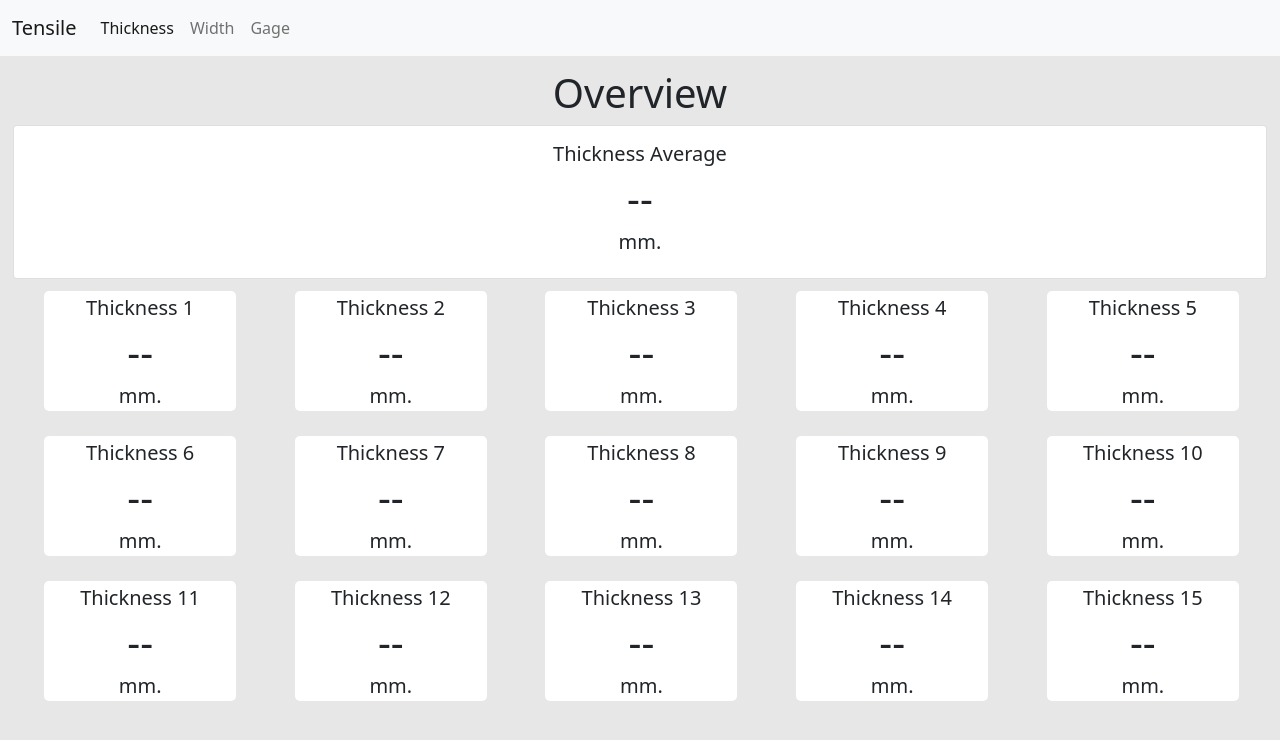
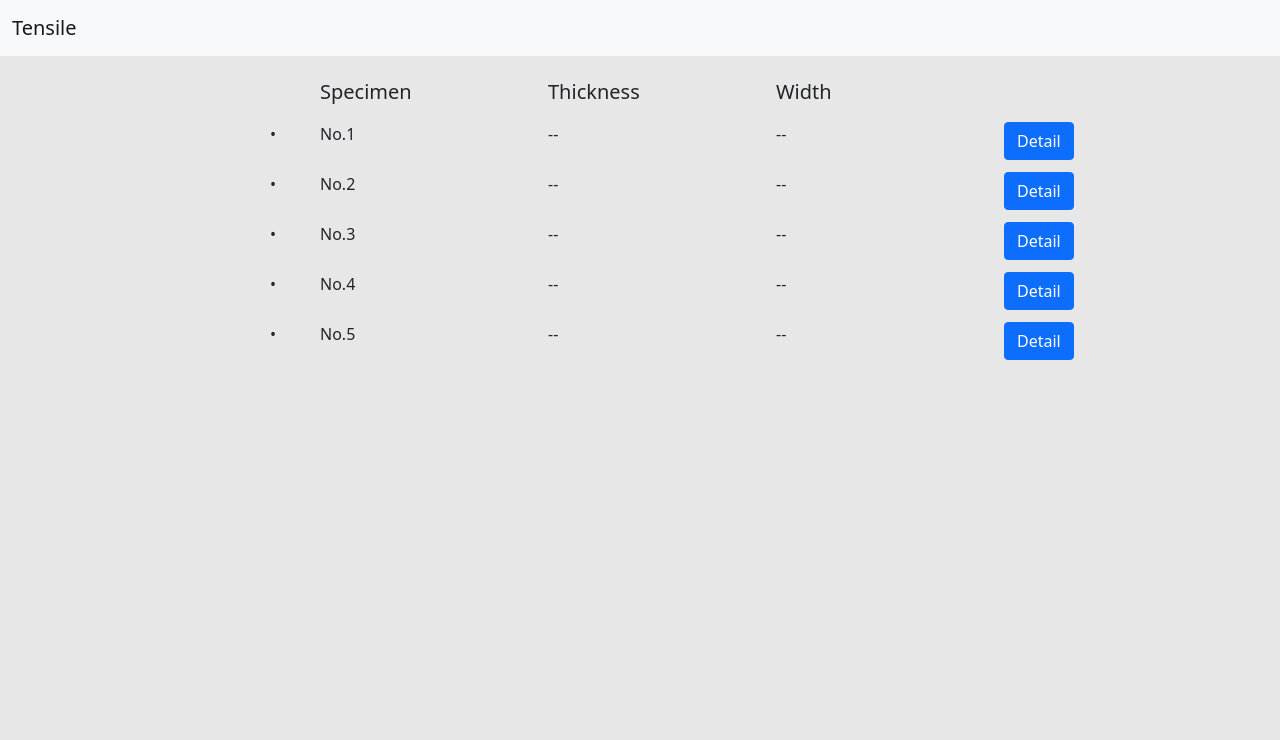
Before and after one commit to Nomoki/web-tensile-test, a plain HTML site: page index.html in a window 1280 px wide. Drawn offline with nearby package versions, Linux system fonts and the light colour scheme.

Commit message:
index update

```diff
--- a/index.html
+++ b/index.html
@@ -22,164 +22,122 @@
             </button>
             <div class="collapse navbar-collapse" id="navbarNavAltMarkup">
                  <div class="navbar-nav">
-              <a class="nav-link active" aria-current="page" href="#">Thickness</a>
-              <a class="nav-link" href="width.html">Width</a>
-              <a class="nav-link" href="width.html">Gage</a>
+
             </div>
             </div>
         </div>
     </nav>
-    <div class="section">
-        <h1 class="head">Overview</h1>
+    <br>
+    <div class="container">
         <div class="row">
             <div class="col">
-                <div class="card">
-                    <div class="card-body">
-                        <h5 class="card-title">Thickness Average</h5>
-                        <h1 class="card-text">--</h1>
-                        <h5>mm.</h5>
 
               </div>
-                </div>
-            </div>
-        </div>
-        <div class="con">
-        <div class="section">
-            <div class="row">
               <div class="col">
-                    <div class="data1">
-                        <h5>Thickness 1</h5>
-                        <h1 class="card-text">--</h1>
-                        <h5>mm.</h5>
-                    </div>
+                <h5>Specimen</h5>
               </div>
               <div class="col">
-                    <div class="data1">
-                        <h5>Thickness 2</h5>
-                        <h1 class="card-text">--</h1>
-                        <h5>mm.</h5>
-
-                    </div>
+                <h5>Thickness</h5>
               </div>
               <div class="col">
-                    <div class="data1">
-                        <h5>Thickness 3</h5>
-                        <h1 class="card-text">--</h1>
-                        <h5>mm.</h5>
+                <h5>Width</h5>
+                </div>
+                <div class="col">
 
                 </div>
         </div>
 
+        <div class="row">
+            <div class="col dot">
+                <p>•</p>
+            </div>
             <div class="col">
-                    <div class="data1">
-                        <h5>Thickness 4</h5>
-                        <h1 class="card-text">--</h1>
-                        <h5>mm.</h5>
-
+                No.1
+            </div>
+            <div class="col">
+              --
+            </div>
+            <div class="col">
+                --
+              </div>
+              <div class="col">
+                <button type="button" class="btn btn-primary">Detail</button>
               </div>
           </div>
 
-                <div class="col">
-                    <div class="data1">
-                        <h5>Thickness 5</h5>
-                        <h1 class="card-text">--</h1>
-                        <h5>mm.</h5>
-
-                    </div>
-                </div>
-              </div>
-        </div>
-        <div class="section">
           <div class="row">
-                <div class="col">
-                    <div class="data1">
-                        <h5>Thickness 6</h5>
-                        <h1 class="card-text">--</h1>
-                        <h5>mm.</h5>
-                    </div>
+            <div class="col dot">
+                <p>•</p>
             </div>
             <div class="col">
-                    <div class="data1">
-                        <h5>Thickness 7</h5>
-                        <h1 class="card-text">--</h1>
-                        <h5>mm.</h5>
-
-                    </div>
+                No.2
             </div>
             <div class="col">
-                    <div class="data1">
-                        <h5>Thickness 8</h5>
-                        <h1 class="card-text">--</h1>
-                        <h5>mm.</h5>
-
+              --
+            </div>
+            <div class="col">
+                --
+              </div>
+              <div class="col">
+                <button type="button" class="btn btn-primary">Detail</button>
               </div>
           </div>
 
+          <div class="row">
+            <div class="col dot">
+                <p>•</p>
+            </div>
             <div class="col">
-                    <div class="data1">
-                        <h5>Thickness 9</h5>
-                        <h1 class="card-text">--</h1>
-                        <h5>mm.</h5>
-
+                No.3
+            </div>
+            <div class="col">
+              --
+            </div>
+            <div class="col">
+                --
+              </div>
+              <div class="col">
+                <button type="button" class="btn btn-primary">Detail</button>
               </div>
           </div>
 
-                <div class="col">
-                    <div class="data1">
-                        <h5>Thickness 10</h5>
-                        <h1 class="card-text">--</h1>
-                        <h5>mm.</h5>
-
-                    </div>
-                </div>
-              </div>
-        </div>
-        <div class="section">
           <div class="row">
-                <div class="col">
-                    <div class="data1">
-                        <h5>Thickness 11</h5>
-                        <h1 class="card-text">--</h1>
-                        <h5>mm.</h5>
-                    </div>
+            <div class="col dot">
+                <p>•</p>
             </div>
             <div class="col">
-                    <div class="data1">
-                        <h5>Thickness 12</h5>
-                        <h1 class="card-text">--</h1>
-                        <h5>mm.</h5>
-
-                    </div>
+                No.4
             </div>
             <div class="col">
-                    <div class="data1">
-                        <h5>Thickness 13</h5>
-                        <h1 class="card-text">--</h1>
-                        <h5>mm.</h5>
-
+              --
+            </div>
+            <div class="col">
+                --
+              </div>
+              <div class="col">
+                <button type="button" class="btn btn-primary">Detail</button>
               </div>
           </div>
 
+          <div class="row">
+            <div class="col dot">
+                <p>•</p>
+            </div>
             <div class="col">
-                    <div class="data1">
-                        <h5>Thickness 14</h5>
-                        <h1 class="card-text">--</h1>
-                        <h5>mm.</h5>
-
+                No.5
+            </div>
+            <div class="col">
+              --
+            </div>
+            <div class="col">
+                --
+              </div>
+              <div class="col">
+                <button type="button" class="btn btn-primary">Detail</button>
               </div>
           </div>
 
-                <div class="col">
-                    <div class="data1">
-                        <h5>Thickness 15</h5>
-                        <h1 class="card-text">--</h1>
-                        <h5>mm.</h5>
 
-                    </div>
-                </div>
-              </div>
-        </div>
-    </div>
       </div>
 
 
--- a/style.css
+++ b/style.css
@@ -23,3 +23,12 @@ body{
     position: relative;
     left: 1.5%;
 }
+.col{
+    margin : 10px;
+}
+.dot{
+    text-align: right;
+}
+.spec{
+    width: 100%;
+}
```
Also changed, not shown: detail.html (added, +53 -0 lines), gage.html (deleted, +0 -193 lines), width.html (deleted, +0 -193 lines), specimen.png (added). Lines whose indentation alone changed are shown as unchanged.
